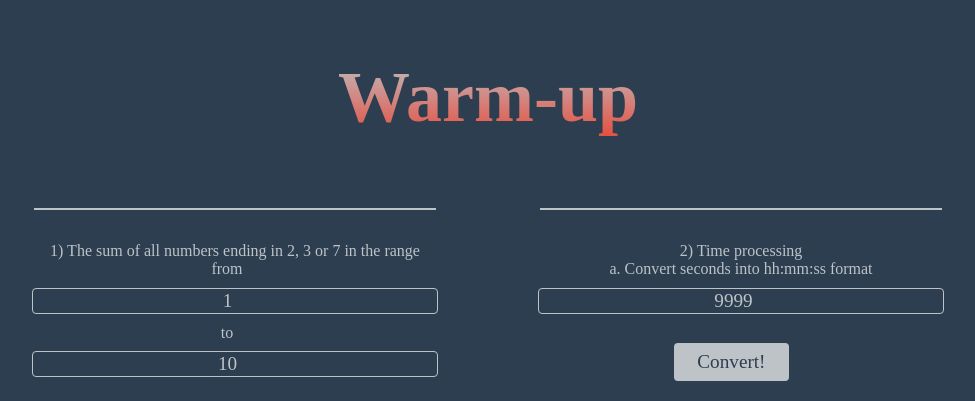
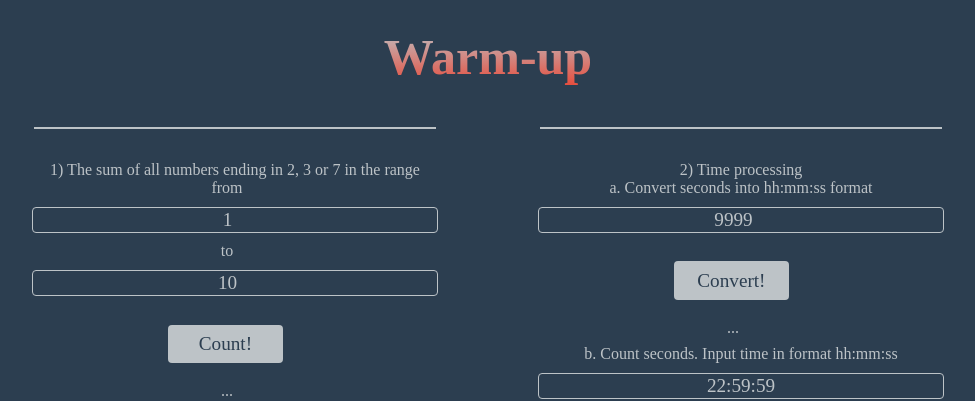
Before and after one commit to pemakhov/intro-to-fullstack, a PHP site: page / in a window 1280 px wide. Shown: the top 401 px of the page, without its empty margins (152-1127 px from the left). Run offline with PHP 8.4, Linux system fonts and the light colour scheme.

Commit message:
ps2 warm-up. Reduced the header's font.

```diff
--- a/ps2-javascript-regexp/warmup/css/theme.css
+++ b/ps2-javascript-regexp/warmup/css/theme.css
@@ -31,7 +31,8 @@
 }
 
 h1 {
-  font-size: 72px;
+  font-size: 50px;
+  margin: 20px 0;
   background: -webkit-linear-gradient(var(--normal-color), var(--active-color));
   -webkit-background-clip: text;
   -webkit-text-fill-color: transparent;
```
